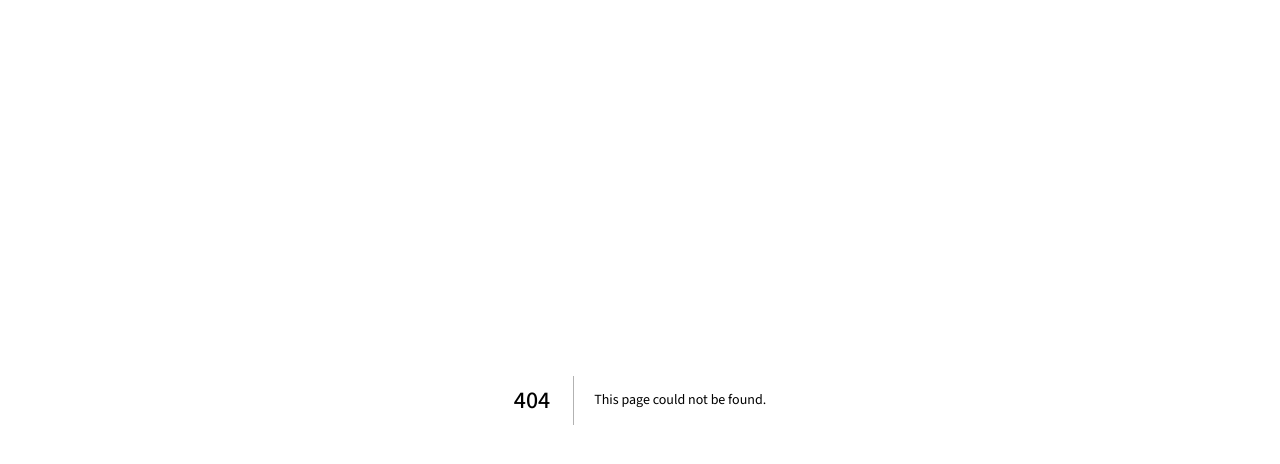
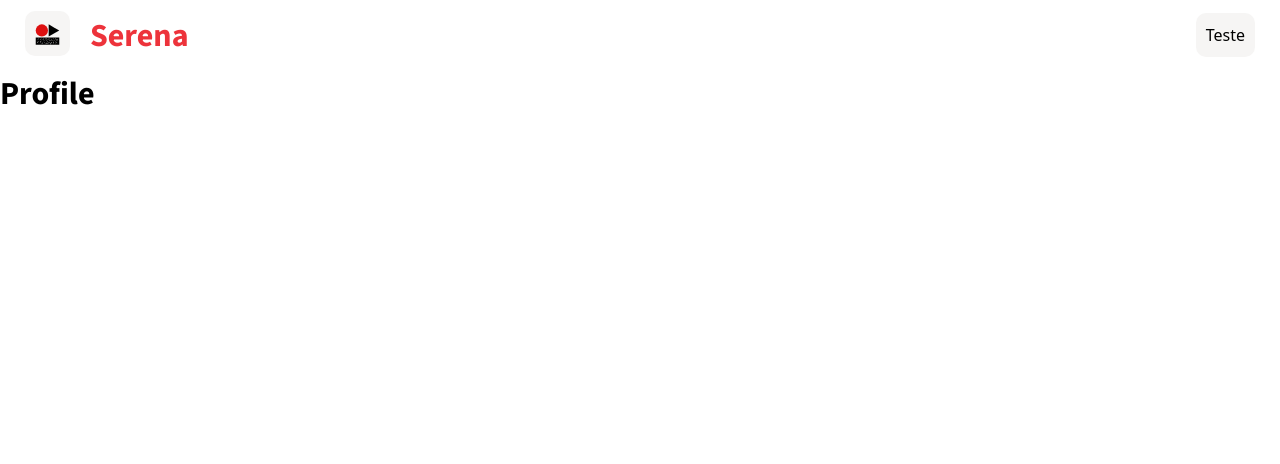
Before and after one commit to ArthurViniciusL/Serena, a Next.js app: page /pages/profile in a window 1280 px wide. Before the commit this address had no page. Shown: the top 464 px of the page. Built offline with nearby package versions, Linux system fonts and the light colour scheme.

Commit message:
created the feed page component

```diff
--- /dev/null
+++ b/src/app/pages/feed/page.tsx
@@ -0,0 +1,10 @@
+import { Header } from "@/app/components/Header";
+import { LogoTipo } from "@/app/components/SerenaLogos/LogoTipo";
+
+export default function Feed() {
+    return (
+        <main className="app-main">
+
+        </main>
+    )
+}
--- /dev/null
+++ b/src/app/pages/layout.tsx
@@ -0,0 +1,30 @@
+import "@/app/globals.css";
+import type { Metadata } from "next";
+import { Header } from "../components/Header";
+import { LogoTipo } from "../components/SerenaLogos/LogoTipo";
+import { Button } from "../components/Button";
+
+export const metadata: Metadata = {
+    title: "Serena | {}",
+    description: "Generated by create next app",
+};
+
+export default function RootLayout({
+    children,
+}: Readonly<{
+    children: React.ReactNode;
+}>) {
+    return (
+        <html lang="pt-br">
+            <body className="app-bg-color">
+                <Header colorFill="var(--bg-color-01)">
+                    <LogoTipo />
+                    <Button>
+                        Teste
+                    </Button>
+                </Header>
+                {children}
+            </body>
+        </html>
+    );
+}
--- /dev/null
+++ b/src/app/pages/profile/page.tsx
@@ -0,0 +1,5 @@
+export default function Profile() {
+    return (
+        <h1>Profile</h1>
+    )
+}
```
